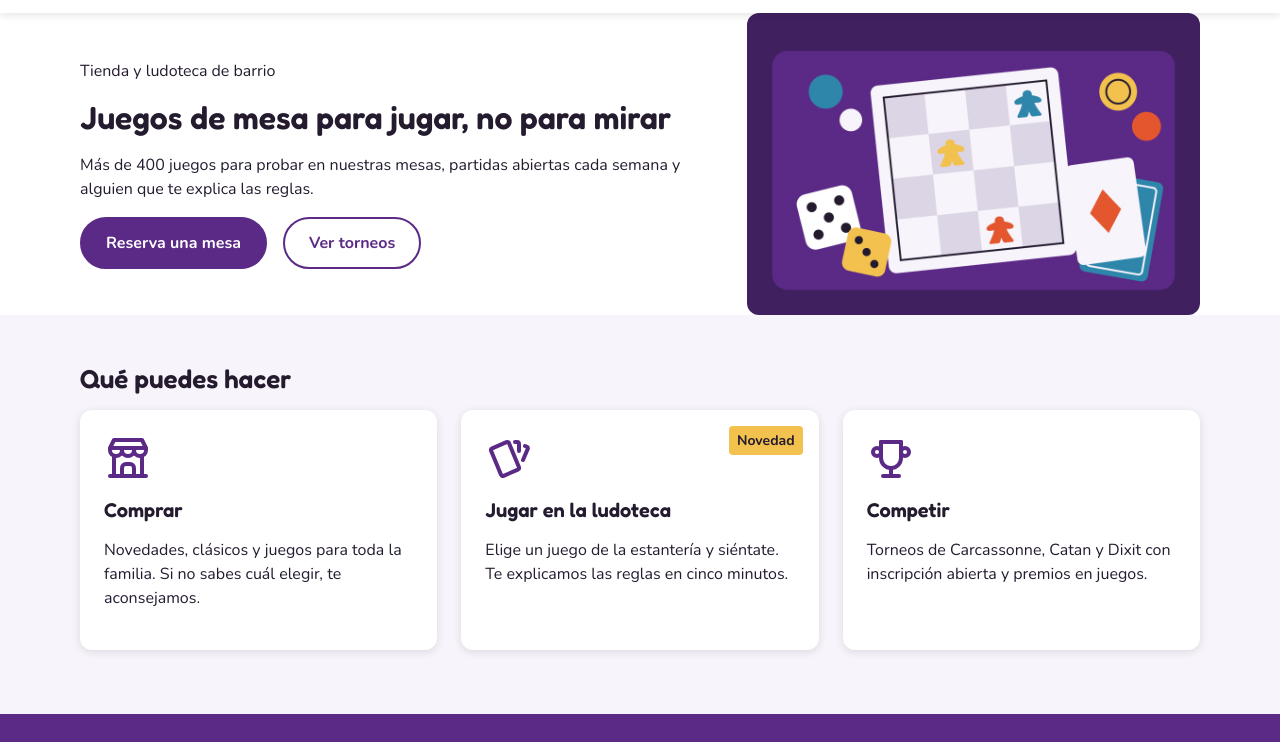
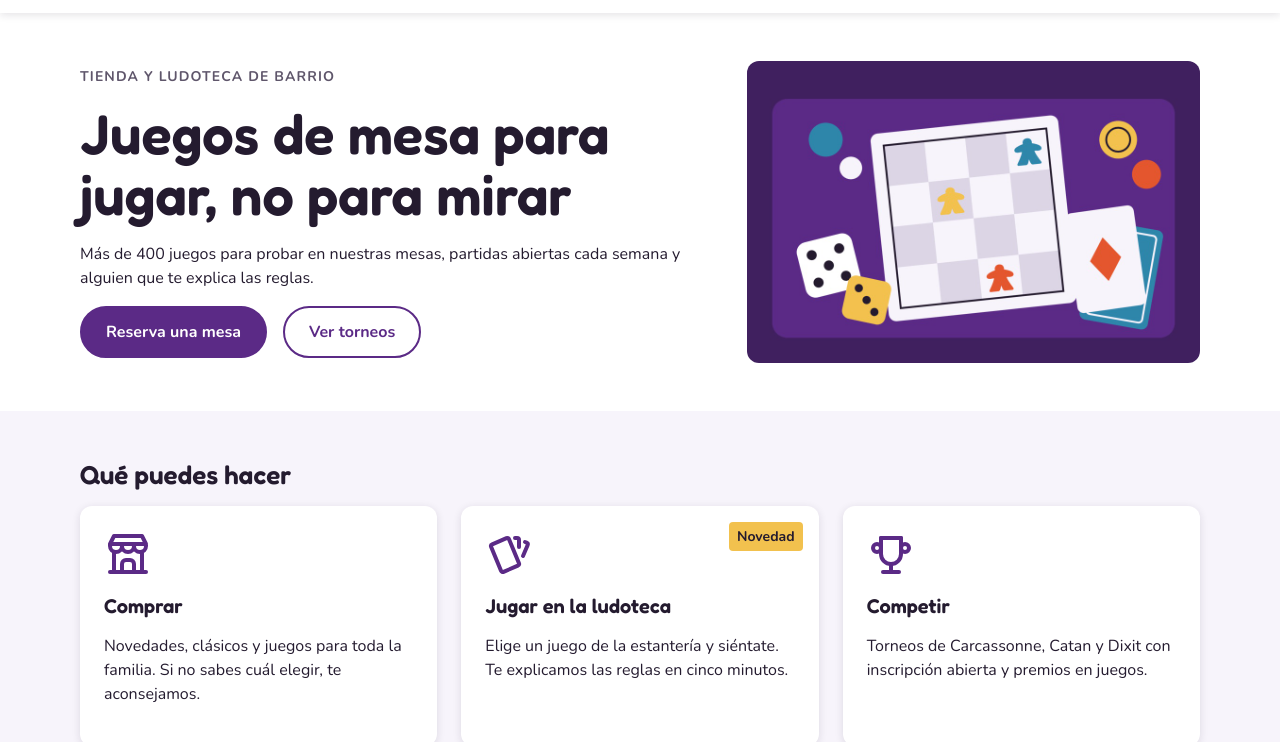
Before and after one commit to ManuelPavonBuendia/Interfaces-La-Partida, a plain HTML site: page index.html in a window 1280 px wide. Shown: the part 55-797 px from the top of the page. Drawn offline with nearby package versions, Linux system fonts and the light colour scheme.

Commit message:
estilo.css actualziado

```diff
--- a/css/estilos.css
+++ b/css/estilos.css
@@ -170,7 +170,7 @@ svg {
 }
 
 .pie-enlaces {
-  border-top: 1px solid var(--color-texto-sobre-primario);;
+  border-top: 1px solid var(--color-texto-sobre-primario);
   padding-top:var(--espacio-16);
 }
 
@@ -407,7 +407,24 @@ svg {
   list-style: none;
 }
 .portada {
+  padding-top: 48px;
+  padding-bottom: 48px;
   background-color: var(--color-superficie);
+}
+
+.titulo-portada{
+  font-size: var(--tamano-portada-movil);
+  line-height: var(--interlineado-portada);
+}
+.antetitulo{
+  text-transform: uppercase;
+  letter-spacing :0.08em;
+  font-size: var(--tamano-pequeno);
+  font-weight: 700;
+  color: var(--color-texto-suave);
+}
+.entrailla{
+  font-size: var(--tamano-entradilla);
 }
 .portada-imagen {
   object-fit: cover;
@@ -460,6 +477,9 @@ svg {
     grid-template-columns: repeat(12, 1fr);
     align-items: center;
   }
+  .titulo-portada{
+    font-size:var(--tamano-portada-escritorio);
+  }
   .portada-texto {
     grid-column: 1 / 8;
     grid-row: 1;
```
